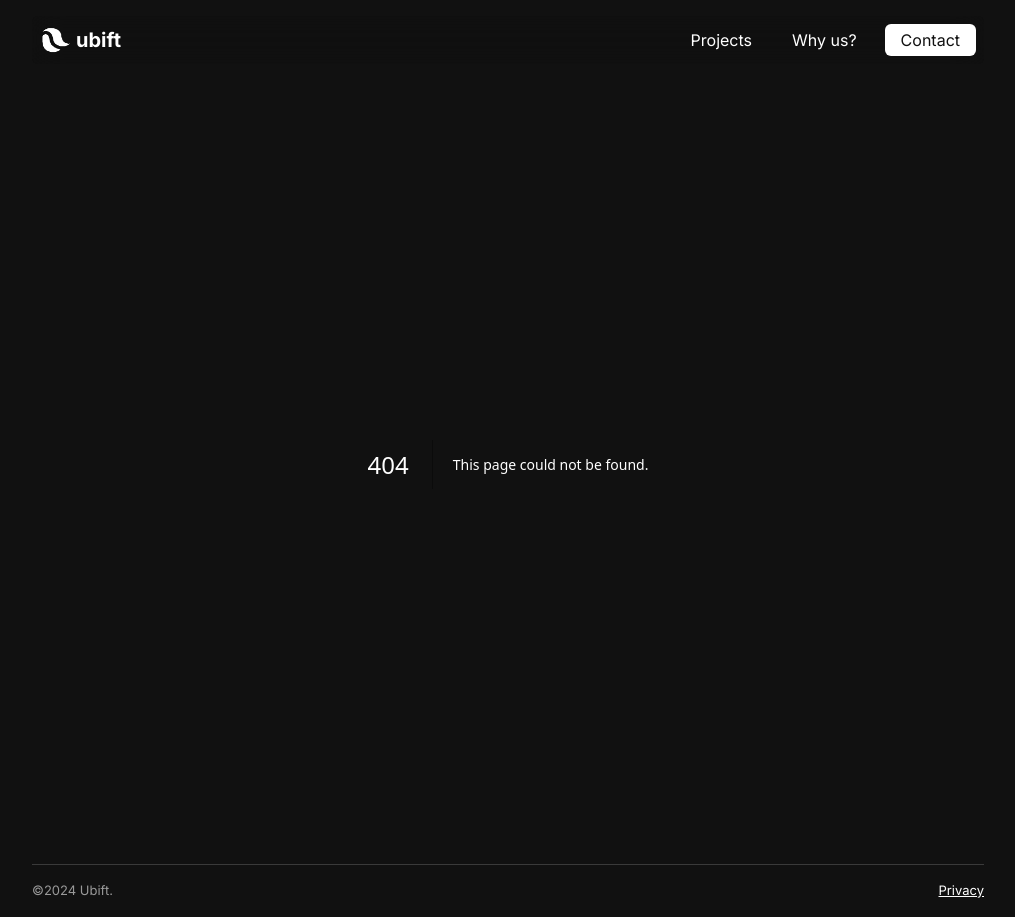
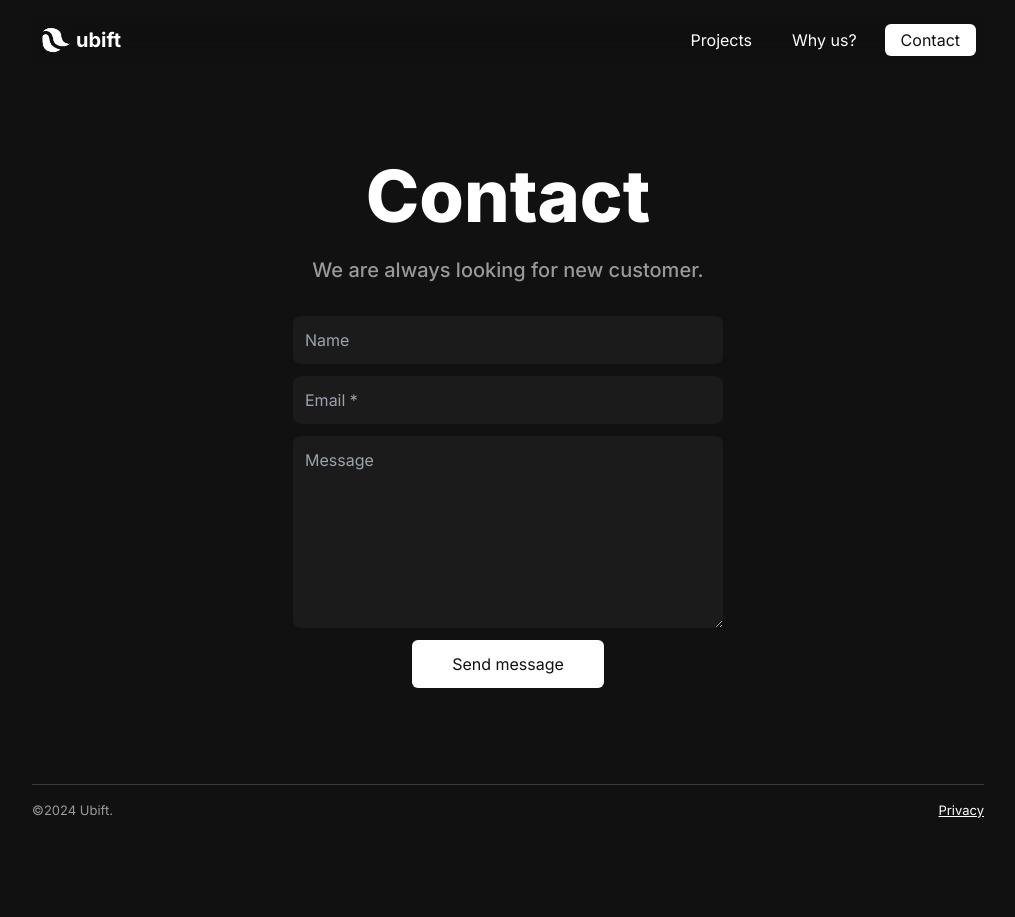
Before and after one commit to ubift/web, a Next.js app: page /contact in a window 1280 px wide. Before the commit this address had no page. Shown: the whole page, without its empty margins (132-1147 px from the left). After the commit the page ends 837 px from the top, so only its background shows below. Built offline with nearby package versions, Linux system fonts and the light colour scheme.

Commit message:
added contact page and contact form component
edited contact href constants,
installed emailjs package

```diff
--- a/package.json
+++ b/package.json
@@ -9,9 +9,10 @@
     "lint": "next lint"
   },
   "dependencies": {
+    "@emailjs/browser": "^4.3.3",
+    "next": "14.2.2",
     "react": "^18",
-    "react-dom": "^18",
-    "next": "14.2.2"
+    "react-dom": "^18"
   },
   "devDependencies": {
     "postcss": "^8",
--- /dev/null
+++ b/src/app/contact/_components/ContactForm.jsx
@@ -0,0 +1,47 @@
+'use client'
+
+import { useState } from 'react'
+import emailjs from '@emailjs/browser'
+
+export default function ContactForm() {
+  const [name, setName] = useState('')
+  const [email, setEmail] = useState('')
+  const [message, setMessage] = useState('')
+
+  const sendEmail = async(event) => {
+    event.preventDefault()
+
+    const serviceId = 'service_bj1w1en'
+    const templateId = 'template_zttzjk7'
+    const publicKey = 'iu4SxfoymJq_WaitV'
+
+    const templateParams = {
+      from_name: name,
+      from_email: email,
+      to_name: 'Ubift',
+      message: message,
+    }
+
+    emailjs.send(serviceId, templateId, templateParams, publicKey)
+      .then((response) => {
+        console.log('Email sent successfully! ')
+        setName('')
+        setEmail('')
+        setMessage('')
+      })
+      .catch((error) => {
+        console.error('Error sending email!')
+      })
+
+    console.log(await response.json())
+  }
+
+  return (
+    <form onSubmit={sendEmail} className='gap-3 flex flex-col items-center justify-center'>
+      <input type='text' name='name' placeholder='Name' className='w-[430px] p-3 bg-[#1b1b1b] rounded-lg' required value={name} onChange={(event) => {setName(event.target.value)}} />
+      <input type='text' name='email' placeholder='Email *' className='w-[430px] p-3 bg-[#1b1b1b] rounded-lg' required value={email} onChange={(event) => {setEmail(event.target.value)}} />
+      <textarea name='message' placeholder='Message' rows={7} className='w-[430px] p-3 bg-[#1b1b1b] rounded-lg' required value={message} onChange={(event) => {setMessage(event.target.value)}} />
+      <button type='submit' className='flex items-center justify-center bg-primary text-primary-dark px-10 py-3 rounded-md hover:opacity-70 transition-all'>Send message</button>
+    </form>
+  )
+}
--- /dev/null
+++ b/src/app/contact/page.jsx
@@ -0,0 +1,13 @@
+import ContactForm from './_components/ContactForm'
+
+export default function Page() {
+  return (
+    <div className='gap-8 flex flex-col items-center justify-center py-24'>
+      <div className='gap-6 flex flex-col items-center text-center'>
+        <h1 className='text-7xl font-extrabold max-[480px]:text-6xl'>Contact</h1>
+        <p className='text-primary-gray text-xl font-medium max-[480px]:text-base'>We are always looking for new customer.</p>
+      </div>
+      <ContactForm />
+    </div>
+  )
+}
--- a/src/constants/header.jsx
+++ b/src/constants/header.jsx
@@ -19,6 +19,6 @@ export const menuItems = [
 export const button = [
   {
     name: 'Contact',
-    href: '/',
+    href: '/contact',
   },
 ]
```
Also changed, not shown: 1 other file (tests, documents, lock files or other folders).
